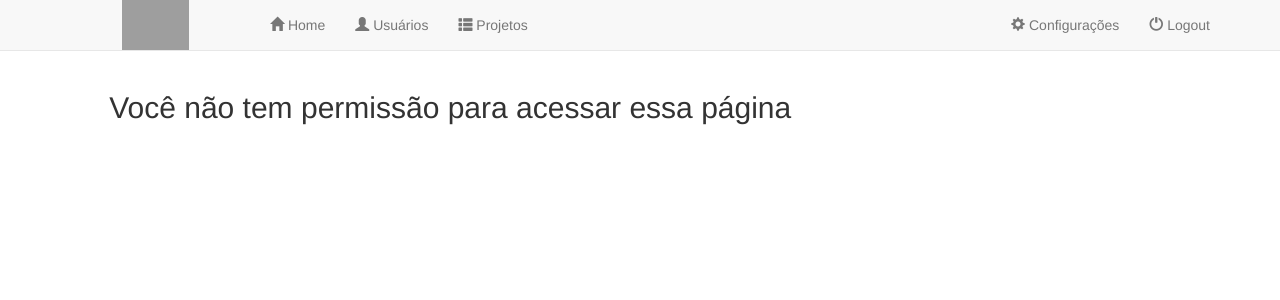
After one commit to prodamspsites/site-builder, a Flask app: page /not_authorized in a window 1280 px wide. The commit adds this page. Shown: the top 300 px of the page. Run offline with Flask 2, Linux system fonts and the light colour scheme; the visitor is signed in with stand-in values (Sample User, id 1); some libraries are stand-ins or nearby versions; grey boxes are pictures that could not be loaded.

Commit message:
Added two columns style

```diff
--- a/builder/main.py
+++ b/builder/main.py
@@ -35,6 +35,13 @@ def create_app():
         except ValueError:
             pass
 
+    # Flask login settings
     lm.user_loader(load_user)
+    lm.login_view = "security.login"
+    lm.needs_refresh_message = "Sessão expirada"
+    lm.needs_refresh_message_category = "info"
+    lm.login_message = "Faça o login antes de continuar"
+    lm.login_message_category = "info"
+
     register_blueprints(app)
     return app
--- a/builder/templates/dashboard/index.html
+++ b/builder/templates/dashboard/index.html
@@ -1,4 +1,4 @@
-{% extends "dashboard/_base.html" %}
+{% extends "dashboard/layout/_two_columns.html" %}
 
 {% block title %}Home{% endblock %}
 
--- a/builder/templates/dashboard/_base.html
+++ b/builder/templates/dashboard/layout/_base.html
@@ -7,16 +7,8 @@
     <link href="https://cdnjs.cloudflare.com/ajax/libs/twitter-bootstrap/3.3.7/css/bootstrap.min.css", rel="stylesheet">
 </head>
 <div>
-{% include "dashboard/_menu.html" %}
-
-    <div class="row">
-        <div id="menu" class="col-md-2 col-md-offset-2">
-            <div class="well">
-                {% block lateral_menu %}{% endblock %}
-            </div>
-        </div>
-        <div id="content" class="col-md-6">{% block content %}{% endblock %}</div>
-    </div>
+    {% include "dashboard/layout/_menu.html" %}
+    {% block layout %}{% endblock %}
     <script src="https://cdnjs.cloudflare.com/ajax/libs/jquery/3.1.0/jquery.min.js"></script>
     <script src="https://cdnjs.cloudflare.com/ajax/libs/twitter-bootstrap/3.3.7/js/bootstrap.min.js"></script>
 </body>
--- a/builder/templates/dashboard/_menu.html
+++ b/builder/templates/dashboard/layout/_menu.html
@@ -18,7 +18,7 @@
     </ul>
     <ul class="nav navbar-nav navbar-right">
       <li><a href="#"><span class="glyphicon glyphicon-cog"></span> Configurações</a></li>
-      <li><a href="#"><span class="glyphicon glyphicon-off"></span> Logout</a></li>
+      <li><a href="{{ url_for('security.logout') }}"><span class="glyphicon glyphicon-off"></span> Logout</a></li>
     </ul>
   </div>
   <!--/.nav-collapse -->
--- /dev/null
+++ b/builder/templates/dashboard/layout/_one_column.html
@@ -0,0 +1,7 @@
+{% extends "dashboard/layout/_base.html" %}
+{% block layout %}
+    <div class="row">
+        <div id="content" class="col-md-10 col-md-offset-1">{% block content %}{% endblock %}
+        </div>
+    </div>
+{% endblock %}
--- /dev/null
+++ b/builder/templates/dashboard/not-authorized.html
@@ -0,0 +1,7 @@
+{% extends "dashboard/layout/_one_column.html" %}
+
+{% block title %}Não Autorizado{% endblock %}
+
+{% block content %}
+    <h2>Você não tem permissão para acessar essa página</h2>
+{% endblock %}
--- a/builder/views/security.py
+++ b/builder/views/security.py
@@ -24,11 +24,7 @@ def login():
             else:
                 raise PasswordMismatch
 
-        except UserNotFound:
-            flash('Usuário não encontrado', category='danger')
-            return redirect(url_for('security.login'))
-
-        except PasswordMismatch:
+        except (UserNotFound, PasswordMismatch):
             flash('Usuário ou senha inválido', category='danger')
             return redirect(url_for('security.login'))
 
@@ -46,7 +42,7 @@ def suppport():
 
 @blueprint.route('/not_authorized', methods=['GET'])
 def not_authorized():
-    return render_template('security/not-authorized.html')
+    return render_template('dashboard/not-authorized.html')
 
 
 @blueprint.route('/dashboard', methods=['GET'])
```
Also changed, not shown: builder/templates/dashboard/layout/_two_columns.html (added, +11 -0 lines).
